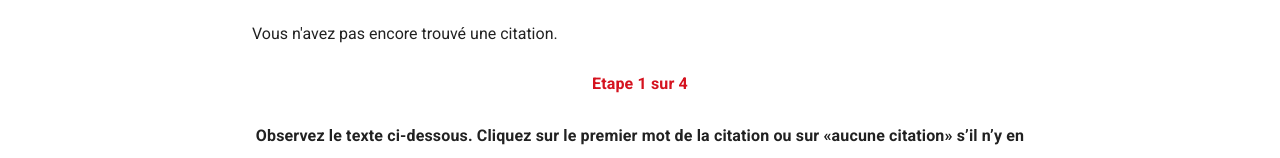
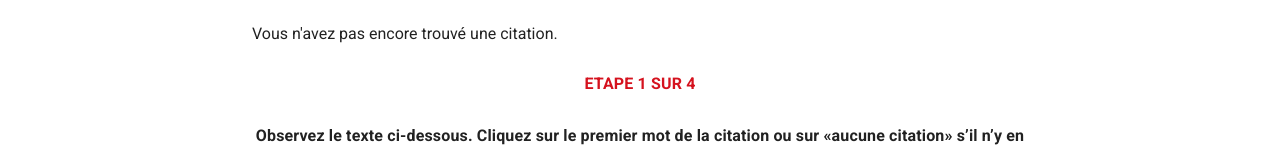
Before and after one commit to LSIR/gender-tracker, a Vue app in the folder activelearning/frontend/: page / in a window 1280 px wide. Shown: the part 230-388 px from the top of the page. Built offline with nearby package versions, Linux system fonts and the light colour scheme; no server answers.

Commit message:
Improved frontend

```diff
--- a/activelearning/frontend/src/components/ContentTaggerDrag.vue
+++ b/activelearning/frontend/src/components/ContentTaggerDrag.vue
@@ -34,7 +34,7 @@
         >
             <v-flex mb-4>
                 <div class="heidi_red--text subtitle-1 font-weight-bold mb-6">
-                    Etape {{helper_text_shown + 1}} sur 4
+                    ETAPE {{helper_text_shown + 1}} SUR 4
                 </div>
                 <h3 class="subtitle-1 font-weight-bold mb-6">
                     {{helper_text[helper_text_shown]}}
```
Also changed, not shown: activelearning/frontend/webpack-stats.json (+1 -1 lines).
